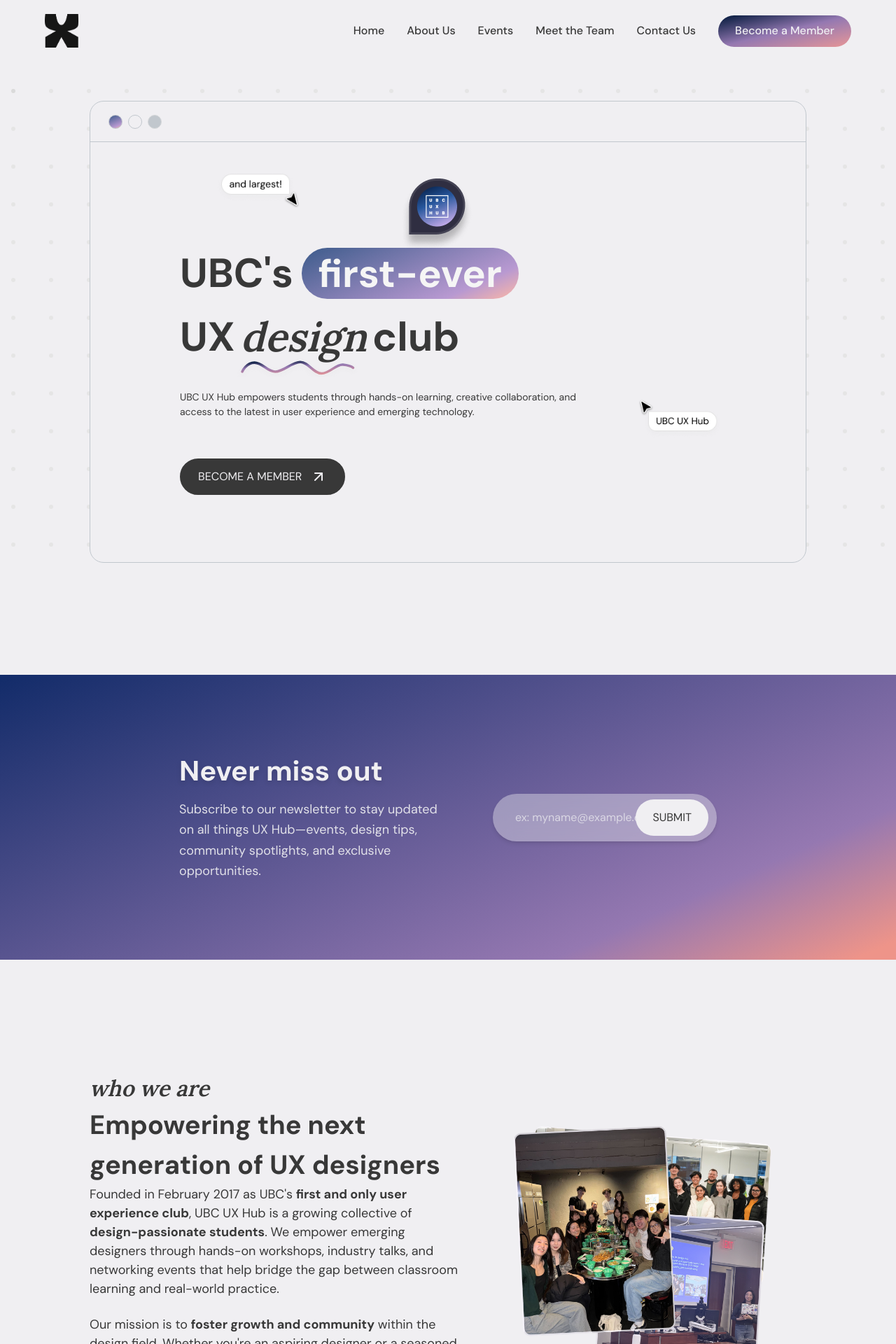
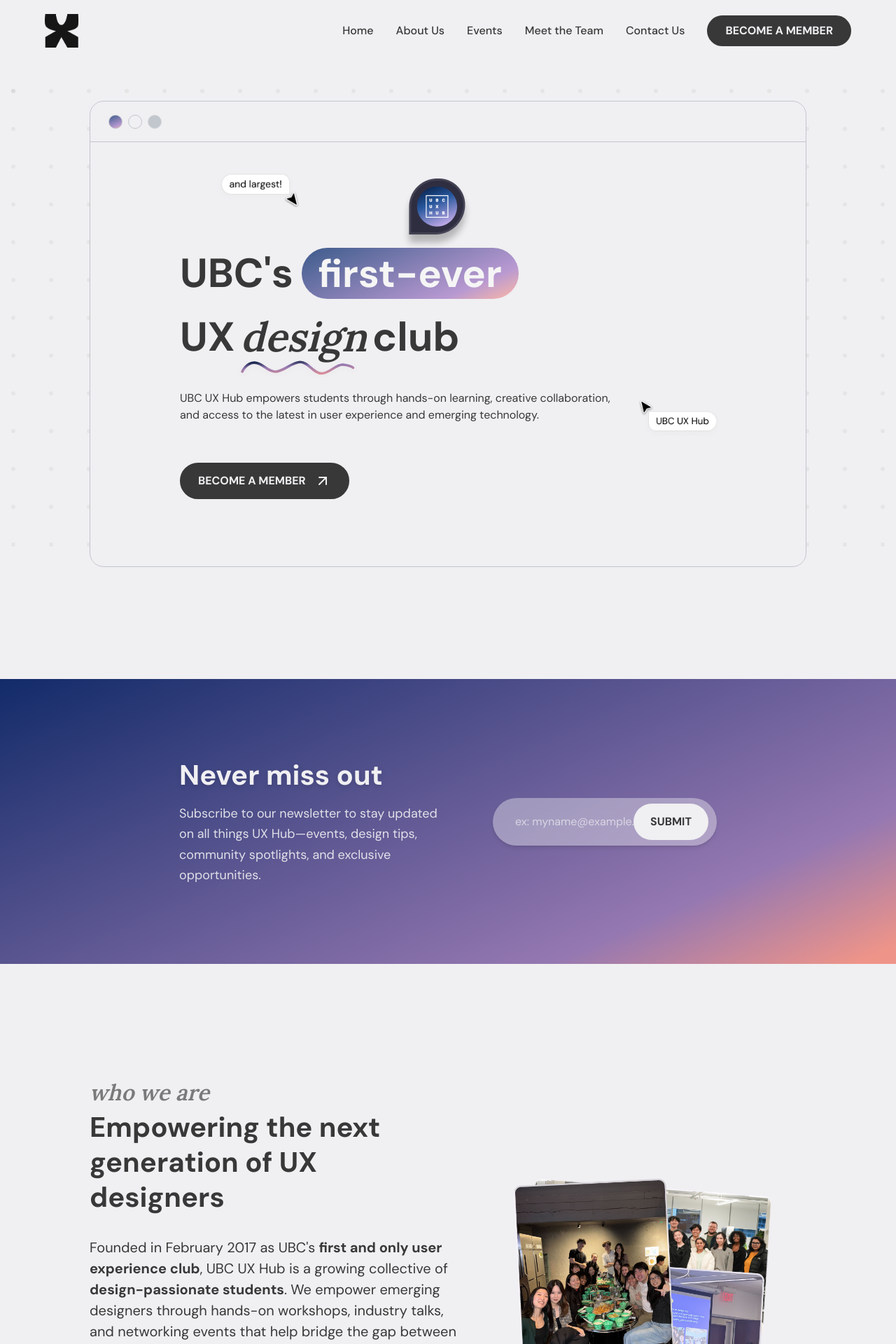
Before and after one commit to auroraxcheng/UXhub-website, a Next.js app: page / in a window 1280 px wide. Shown: the top 1920 px of the page at 70% size. Built offline with nearby package versions, Linux system fonts and the light colour scheme.

Commit message:
fixed about us section styling and removed logo tranck hover animation

```diff
--- a/src/components/Button.tsx
+++ b/src/components/Button.tsx
@@ -7,6 +7,7 @@
   children: React.ReactNode;
   onClick?: () => void;
   withArrow?: boolean;
+  shorterHeight?: boolean;
   className?: string;
 }
 
@@ -15,10 +16,13 @@
   children,
   onClick,
   withArrow = true,
+  shorterHeight = false,
   className = "",
 }) => {
   const baseStyles =
-    "flex items-center justify-center gap-3 rounded-full px-6 h-13 transition-all duration-300 ease-in-out cursor-pointer";
+    "flex items-center justify-center gap-3 rounded-full px-6 transition-all duration-300 ease-in-out cursor-pointer";
+
+  const height = shorterHeight ? "h-11" : "h-13";
 
   const variants = {
     primary: "border-[2px] border-black bg-black hover:bg-white text-white hover:text-black",
@@ -34,9 +38,9 @@
   return (
     <button
       onClick={onClick}
-      className={`${baseStyles} ${variants[variant]} ${className} group`}
+      className={`${baseStyles} ${height} ${variants[variant]} ${className} group`}
     >
-      {children}
+      <b>{children}</b>
       {withArrow ? arrowIcon : null}
     </button>
   );
--- a/src/home-page-sections/AboutUsSection.tsx
+++ b/src/home-page-sections/AboutUsSection.tsx
@@ -6,16 +6,14 @@
     <div id="about-us" className="md:px-[10%] px-[5%]">
       <div className="flex flex-col lg:flex-row lg:items-center gap-8 lg:gap-12">
         {/* Left text section */}
-        <div className="flex-1">
-          <p className="mb-0 font-serif italic font-semibold text-[31.871px]">
+        <div className="flex-1 flex flex-col">
+          <p className="mb-0 font-serif italic font-semibold text-gray text-[31.871px]">
             who we are
           </p>
-          <h2 className="font-sans text-[38px] font-bold leading-normal">
+          <h2 className="text-[40px] font-bold leading-tight">
             Empowering the next generation of UX designers
           </h2>
-
-          <div className="space-y-6 text-[#383838] font-sans text-[18px] font-normal">
-            <p>
+          <p className="pt-8 text-[20px]">
             Founded in February 2017 as UBC&apos;s{" "}
             <strong>first and only user experience club</strong>, UBC UX Hub
             is a growing collective of{" "}
@@ -24,7 +22,7 @@
             networking events that help bridge the gap between classroom
             learning and real-world practice.
           </p>
-            <p>
+          <p className="pt-4 text-[20px]">
             Our mission is to <strong>foster growth and community</strong>{" "}
             within the design field. Whether you&apos;re an aspiring
             designer or a seasoned expert, we invite you to join us on our
@@ -32,10 +30,9 @@
             <strong>fully explore the world of UX design</strong>.
           </p>
         </div>
-        </div>
 
         {/* Right image stack */}
-        <div className="lg:flex-shrink-0">
+        <div className="lg:flex-shrink-0 pt-12">
           <AboutImageStack />
         </div>
       </div>
--- a/src/home-page-sections/HeroSection.tsx
+++ b/src/home-page-sections/HeroSection.tsx
@@ -151,7 +151,7 @@
               </div>
             </h1>
 
-            <p className="font-dm-sans mt-8 mb-[30px] max-w-[600px] text-left text-[11px] leading-normal text-black sm:text-xs md:text-sm">
+            <p className="font-dm-sans mt-8 mb-[30px] max-w-[630px] text-left leading-normal">
               UBC UX Hub empowers students through hands-on learning, creative
               collaboration, and access to the latest in user experience and
               emerging technology.
--- a/src/home-page-sections/LogoCarousel.tsx
+++ b/src/home-page-sections/LogoCarousel.tsx
@@ -42,7 +42,6 @@
                 flex items-center md:gap-20 md:px-10 gap-6 px-3 shrink-0
                 md:animate-[logo-scroll_50s_linear_infinite]
                 animate-[logo-scroll_30s_linear_infinite]
-                group-hover:[animation-play-state:paused]
                 motion-reduce:animate-none
               "
             >
@@ -68,7 +67,6 @@
                 flex items-center md:gap-20 md:px-10 gap-6 px-3 shrink-0
                 md:animate-[logo-scroll_50s_linear_infinite]
                 animate-[logo-scroll_30s_linear_infinite]
-                group-hover:[animation-play-state:paused]
                 motion-reduce:animate-none
               "
               aria-hidden="true"
@@ -97,3 +95,5 @@
 };
 
 export default LogoCarousel;
+
+// group-hover:[animation-play-state:paused]
--- a/src/home-page-sections/Navbar.tsx
+++ b/src/home-page-sections/Navbar.tsx
@@ -4,15 +4,10 @@
 import Link from "next/link";
 import Image from "next/image";
 import { Menu } from "lucide-react";
+import Button from "@/components/Button";
 
 const navLink =
   "text-black no-underline font-dm-sans font-medium leading-normal whitespace-nowrap decoration-transparent transition-all duration-200 hover:text-gray-600";
-
-const ctaBtn =
-  "flex justify-center items-center rounded-[67.066px] text-white font-dm-sans font-medium leading-normal " +
-  "px-[12px] py-[8px] gap-[12px] " +
-  "md:w-[190px] md:h-[45px] sm:w-[140px] sm:h-[35px] " +
-  "transition-all duration-200 hover:opacity-90 hover:shadow-lg hover:shadow-black/20 backdrop-blur-[0.5px]";
 
 export default function Navbar() {
   const [open, setOpen] = useState(false);
@@ -42,7 +37,6 @@
           </div>
         </Link>
 
-        {/* Desktop links */}
         <div className="ml-auto hidden md:flex items-center">
           <div className="flex items-center gap-8">
             <Link href="#home" className={navLink}>
@@ -60,13 +54,9 @@
             <Link href="mailto:ubcuxhub@gmail.com" className={navLink}>
               Contact Us
             </Link>
+
+            <Button variant="primary" withArrow={false} shorterHeight={true}>BECOME A MEMBER</Button>
           </div>
-          <Link
-            href="/join"
-            className={`${ctaBtn} ml-8 bg-gradient-to-br from-[#00183B] via-[#9478B1] to-[#E89595]`}
-          >
-            Become a Member
-          </Link>
         </div>
 
         {/* Mobile menu button */}
```
Also changed, not shown: src/home-page-sections/MailingListSection.tsx (+0 -25 lines). Lines whose indentation alone changed are shown as unchanged.
